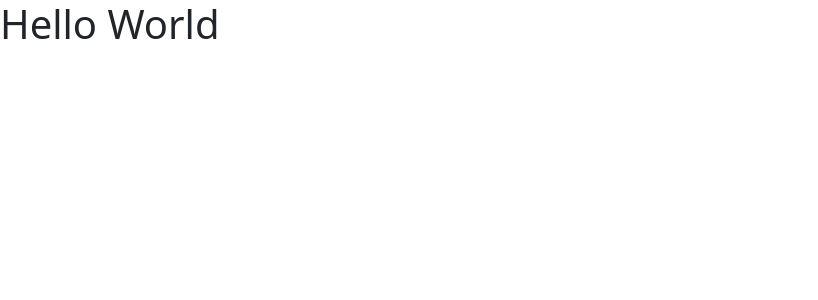
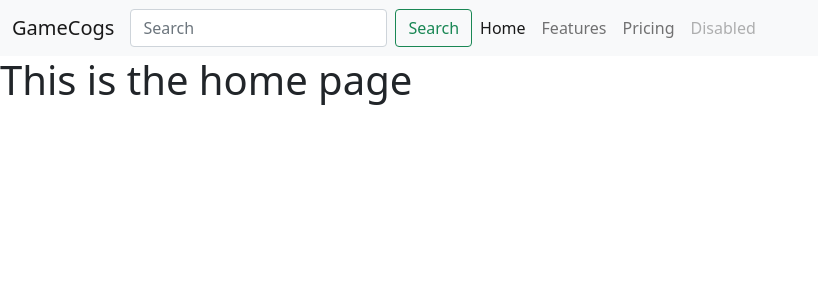
Before and after one commit to NickEikenberg/final-project-front, a Next.js app: page / in a window 1280 px wide. Shown: the top 300 px of the page, without its empty margins (0-818 px from the left). Built offline with nearby package versions, Linux system fonts and the light colour scheme.

Commit message:
Added basic header

```diff
--- a/pages/index.js
+++ b/pages/index.js
@@ -1,8 +1,12 @@
+import Header from '../src/components/Header/Header';
+import Home from '../src/components/Home/Home';
+
 const index = () => {
   return (
-    <div>
-      <h1>Hello World</h1>
-    </div>
+    <>
+      <Header />
+      <Home />
+    </>
   );
 };
 
--- /dev/null
+++ b/src/components/Header/Header.js
@@ -0,0 +1,49 @@
+import Searchbar from './Searchbar';
+
+const Header = () => {
+  return (
+    <nav className="navbar navbar-expand-lg navbar-light bg-light">
+      <div className="container-fluid">
+        <a className="navbar-brand" href="#">
+          GameCogs
+        </a>
+        <Searchbar />
+        <button
+          className="navbar-toggler"
+          type="button"
+          data-bs-toggle="collapse"
+          data-bs-target="#navbarNav"
+          aria-controls="navbarNav"
+          aria-expanded="false"
+          aria-label="Toggle navigation"
+        >
+          <span className="navbar-toggler-icon"></span>
+        </button>
+        <div className="collapse navbar-collapse" id="navbarNav">
+          <ul className="navbar-nav">
+            <li className="nav-item">
+              <a className="nav-link active" aria-current="page" href="#">
+                Home
+              </a>
+            </li>
+            <li className="nav-item">
+              <a className="nav-link" href="#">
+                Features
+              </a>
+            </li>
+            <li className="nav-item">
+              <a className="nav-link" href="#">
+                Pricing
+              </a>
+            </li>
+            <li className="nav-item">
+              <a className="nav-link disabled">Disabled</a>
+            </li>
+          </ul>
+        </div>
+      </div>
+    </nav>
+  );
+};
+
+export default Header;
--- /dev/null
+++ b/src/components/Header/Searchbar.js
@@ -0,0 +1,17 @@
+const Searchbar = () => {
+  return (
+    <form className="d-flex">
+      <input
+        className="form-control me-2"
+        type="search"
+        placeholder="Search"
+        aria-label="Search"
+      />
+      <button className="btn btn-outline-success" type="submit">
+        Search
+      </button>
+    </form>
+  );
+};
+
+export default Searchbar;
--- /dev/null
+++ b/src/components/Home/Home.js
@@ -0,0 +1,9 @@
+const Home = () => {
+  return (
+    <div>
+      <h1>This is the home page</h1>
+    </div>
+  );
+};
+
+export default Home;
```
Also changed, not shown: src/components/Home/Banner.js (added).
